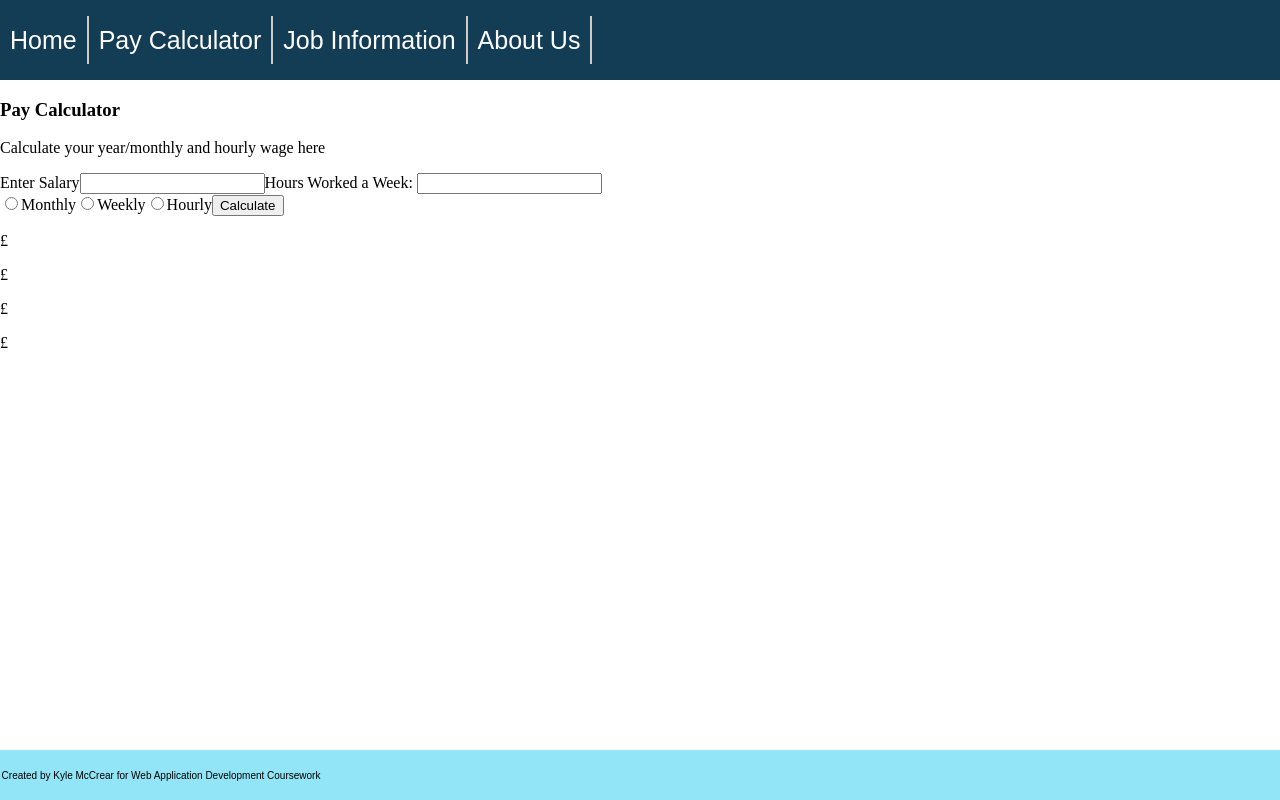
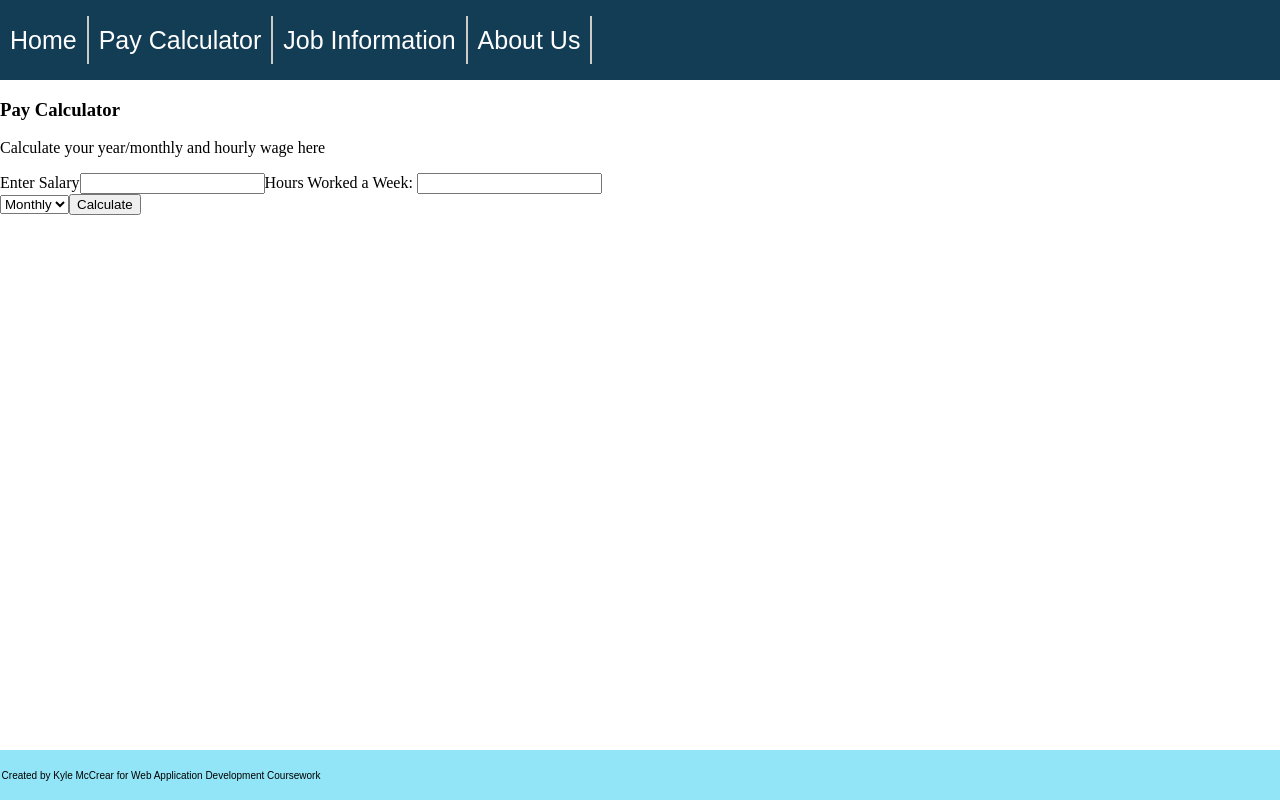
Before and after one commit to KMcCrear/Job-Board, a React (Create React App) app: page /paycalc in a window 1280 px wide. Built offline with nearby package versions, Linux system fonts and the light colour scheme.

Commit message:
Paycalc data showing after button press

```diff
--- a/public/index.html
+++ b/public/index.html
@@ -24,7 +24,7 @@
       work correctly both with client-side routing and a non-root public URL.
       Learn how to configure a non-root public URL by running `npm run build`.
     -->
-    <title>React App</title>
+		<title>Job Search App</title>
 	</head>
 	<body>
 		<noscript>You need to enable JavaScript to run this app.</noscript>
--- a/src/App.js
+++ b/src/App.js
@@ -4,16 +4,24 @@ import Home from "./Pages/Home";
 import PayCalc from "./Pages/PayCalc";
 import JobInfo from "./Pages/JobInfo";
 import AboutUs from "./Pages/AboutUs";
+import NavBar from "./Components/NavBar";
+import Footer from "./Components/Footer";
 
 function App() {
 	return (
 		<div className="App">
+			<nav>
+				<NavBar />
+			</nav>
 			<Router>
 				<Route path="/" exact render={(props) => <Home />} />
 				<Route path="/paycalc" render={(props) => <PayCalc />} />
 				<Route path="/jobinfo" render={(props) => <JobInfo />} />
 				<Route path="/aboutus" render={(props) => <AboutUs />} />
 			</Router>
+			<footer>
+				<Footer />
+			</footer>
 		</div>
 	);
 }
--- a/src/Pages/Home.js
+++ b/src/Pages/Home.js
@@ -5,9 +5,6 @@ import NavBar from "../Components/NavBar";
 export default function Home() {
 	return (
 		<div className="Container">
-			<div>
-				<NavBar />
-			</div>
 			<div className="welcome">
 				<h3>Welcome</h3>
 				<p>
@@ -23,9 +20,6 @@ export default function Home() {
 				</div>
 				<div></div>
 			</main>
-			<footer>
-				<Footer />
-			</footer>
 		</div>
 	);
 }
--- a/src/Pages/JobInfo.js
+++ b/src/Pages/JobInfo.js
@@ -79,7 +79,7 @@ export default function JobInfo() {
 				>
 					More info
 				</button>
-				{showDesc ? <div className="hiddenDesc">{titles.desc}</div> : ""}
+				{showDesc ? <div className="hiddenDesc">{titles.desc}</div> : null}
 			</div>
 		));
 
@@ -88,16 +88,14 @@ export default function JobInfo() {
 
 	const onClick = (e) => {
 		e.preventDefault();
-		setShowDesc(true);
+		setShowDesc(true); // for some reason does not set showDesc to true
+		//debugger;
 		console.log(showDesc);
 	};
 
 	return (
 		<div>
 			<div className="Contianer">
-				<nav>
-					<NavBar />
-				</nav>
 				<div className="jobInfo">
 					<header>
 						<h1>Want a new Job?</h1>
@@ -110,15 +108,12 @@ export default function JobInfo() {
 								onChange={(e) => setJobTitle(e.target.value)}
 							/>
 						</form>
-						{/* API call works when the button is here. This is why it's not places in the form */}
+						{/* API call works when the button is here. This is why it's not placed in the form */}
 						<button onClick={getData}>&rarr;</button>
 					</div>
 					<form>
 						<div className="loadJobData">Job Titles: {jobData}</div>
 					</form>
-					<footer>
-						<Footer />
-					</footer>
 				</div>
 			</div>
 		</div>
--- a/src/Pages/PayCalc.js
+++ b/src/Pages/PayCalc.js
@@ -10,30 +10,45 @@ export default function PayCalc() {
 	const [monthlySalary, setMonthlySalary] = useState();
 	const [hourlySalary, setHourlySalary] = useState();
 	const [hoursWorked, setHoursWorked] = useState();
+	const [showPayData, setShowPayData] = useState(false);
 
 	const calculatePay = (e) => {
 		e.preventDefault();
+		setShowPayData(true);
 		switch (paymentType) {
 			case "Monthly":
 				setYearlySalary(Math.round(salary * 12 * 100) / 100);
 				setMonthlySalary(Math.round(salary));
 				setWeeklySalary(Math.round((salary / 4) * 100) / 100);
+				setHourlySalary(Math.round((salary / 4 / hoursWorked) * 100) / 100);
+				break;
+			case "Weekly":
+				setYearlySalary(Math.round(salary * 52 * 100) / 100);
+				setMonthlySalary(Math.round(((salary * 52) / 12) * 100) / 100);
+				setWeeklySalary(salary);
 				setHourlySalary(Math.round((salary / hoursWorked) * 100) / 100);
 				break;
-			case "Weekly":
-				break;
 			case "Hourly":
-				console.log("Hourly");
+				setYearlySalary(Math.round(salary * 52 * 100) / 100);
+				setMonthlySalary(Math.round(salary * hoursWorked * 4 * 100) / 100);
+				setWeeklySalary(Math.round(salary * hoursWorked * 100) / 100);
+				setHourlySalary(Math.round(salary * 100) / 100);
 				break;
 		}
 	};
 
+	const Results = () => (
+		<div className="showPayData" id="Results">
+			<p>£ {yearlySalary}</p>
+			<p>£ {monthlySalary}</p>
+			<p>£ {weeklySalary}</p>
+			<p>£ {hourlySalary}</p>
+		</div>
+	);
+
 	return (
 		<div>
 			<div className="Container">
-				<div>
-					<NavBar />
-				</div>
 				<div className="payContainer">
 					<div className="payDesc">
 						<h3>Pay Calculator</h3>
@@ -55,50 +70,22 @@ export default function PayCalc() {
 							}}
 						/>
 					</form>
-					<form className="radioButtons">
-						<input
-							type="radio"
-							id="Monthly"
-							name="salary"
-							value="Monthly"
-							onClick={(e) => {
+					<form className="selctors">
+						<select
+							name="payRate"
+							onChange={(e) => {
 								setPaymentType(e.target.value);
 							}}
-						/>
-						<label htmlFor="Monthly">Monthly</label>
-						<input
-							type="radio"
-							id="Weekly"
-							name="salary"
-							value="Weekly"
-							onClick={(e) => {
-								setPaymentType(e.target.value);
-							}}
-						/>
-						<label htmlFor="Weekly">Weekly</label>
-						<input
-							type="radio"
-							id="Hourly"
-							name="salary"
-							value="Hourly"
-							onClick={(e) => {
-								setPaymentType(e.target.value);
-							}}
-						/>
-						<label htmlFor="Hourly">Hourly</label>
+						>
+							<option value="Monthly">Monthly</option>
+							<option value="Weekly">Weekly</option>
+							<option value="Hourly">Hourly</option>
+						</select>
 						<button onClick={(e) => calculatePay(e)}>Calculate</button>
 					</form>
-					<div className="showPayData">
-						<p>£ {yearlySalary}</p>
-						<p>£ {monthlySalary}</p>
-						<p>£ {weeklySalary}</p>
-						<p>£ {hourlySalary}</p>
-					</div>
+					<div>{showPayData ? <Results /> : ""}</div>
 				</div>
 			</div>
-			<footer>
-				<Footer />
-			</footer>
 		</div>
 	);
 }
```
Also changed, not shown: public/manifest.json. Lines whose indentation alone changed are shown as unchanged.
